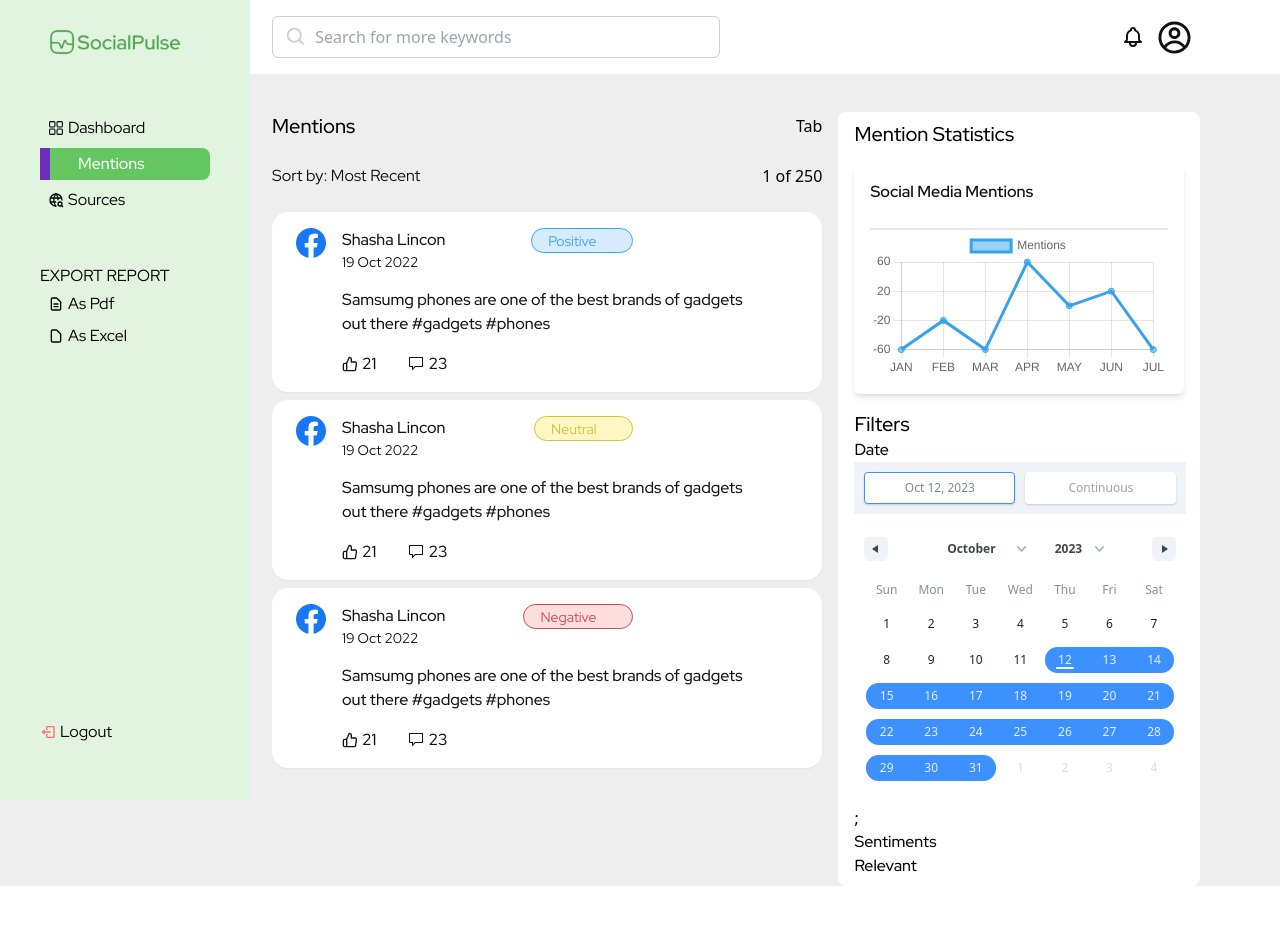
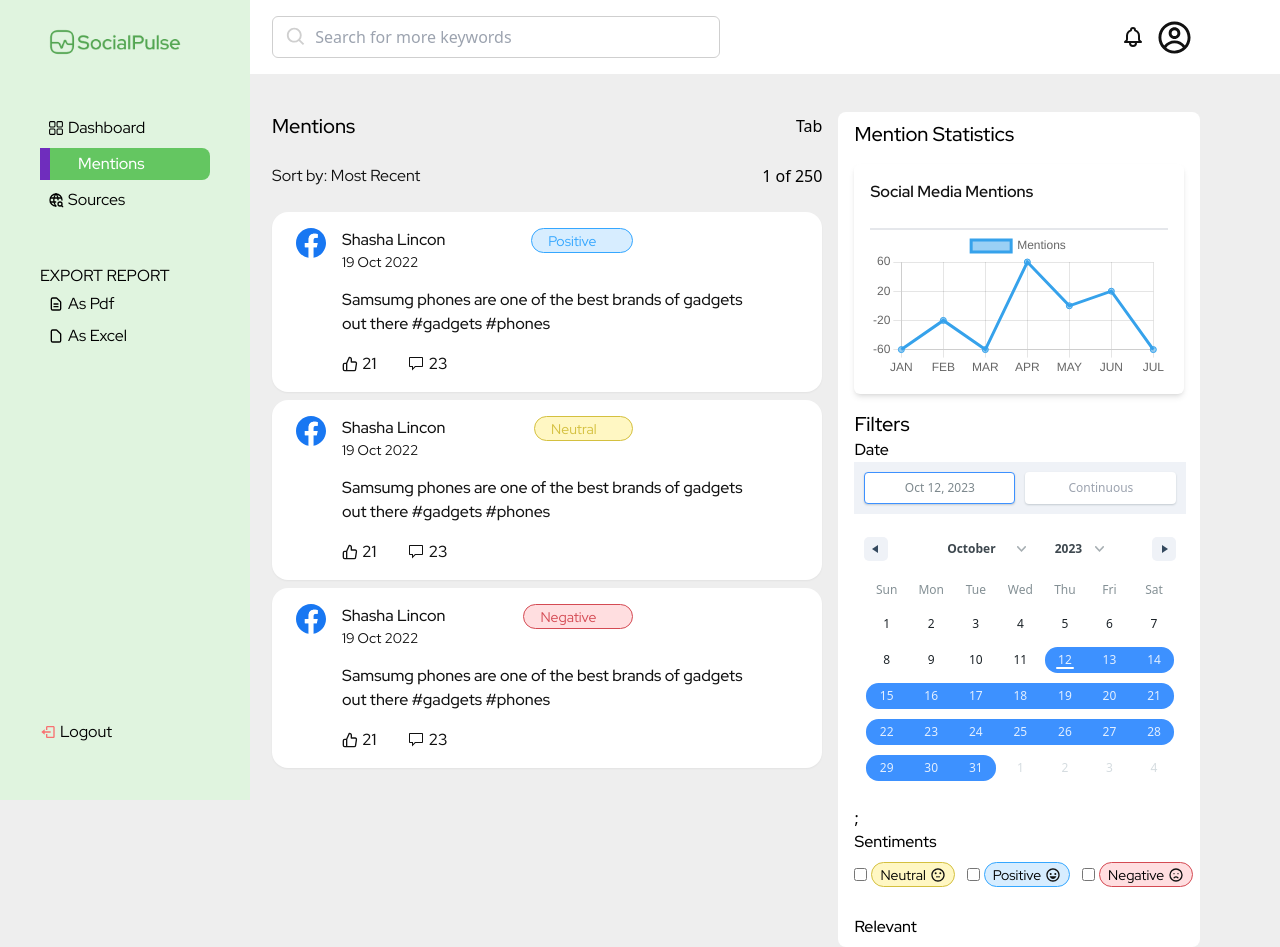
Before and after one commit to egba001/social_pulse_frontend, a React (Vite) app: page /dashboard/mentions in a window 1280 px wide. Before the commit the page ends 886 px from the top, so only its background shows below. Built offline with nearby package versions, Linux system fonts and the light colour scheme; no server answers; sample sign-in values are in the browser's storage; some icons are missing.

Commit message:
mentions dash

```diff
--- a/src/pages/Dashboard/pages/Mentions.jsx
+++ b/src/pages/Dashboard/pages/Mentions.jsx
@@ -16,6 +16,9 @@ import { DateRange } from "react-date-range";
 import "react-date-range/dist/styles.css"; // main css file
 import "react-date-range/dist/theme/default.css"; // theme css file
 import { addDays } from "date-fns";
+import { MdOutlineSentimentNeutral } from "react-icons/md";
+import { BiHappy } from "react-icons/bi";
+import { HiOutlineEmojiSad } from "react-icons/hi";
 
 const Mentions = () => {
   const [data, setData] = useState({
@@ -291,7 +294,34 @@ const Mentions = () => {
             />
             ;
           </div>
-          <h2 className="font-red font-medium text-base">Sentiments</h2>
+          {/* sentiments */}
+          <div className="sentiments">
+            <h2 className="font-red font-medium text-base">Sentiments</h2>
+            <div className="flex gap-3 my-2 mb-7">
+              <label className="flex items-center gap-1 cursor-pointer">
+                <input type="checkbox" />
+                <div className="bg-bg_neutral font-red text-sm p-[0.1rem] px-2 rounded-3xl border border-text_neutral flex items-center gap-1">
+                  Neutral
+                  <MdOutlineSentimentNeutral className="text-dark text-base" />
+                </div>
+              </label>
+              <label className="flex items-center gap-1 cursor-pointer">
+                <input type="checkbox" />
+                <div className="bg-bg_positive font-red text-sm p-[0.1rem] px-2 rounded-3xl border border-text_positive flex items-center gap-1">
+                  Positive
+                  <BiHappy className="text-dark text-base" />
+                </div>
+              </label>
+              <label className="flex items-center gap-1 cursor-pointer">
+                <input type="checkbox" />
+                <div className="bg-bg_negative font-red text-sm p-[0.1rem] px-2 rounded-3xl border border-text_negative flex items-center gap-1">
+                  Negative
+                  <HiOutlineEmojiSad className="text-dark text-base" />
+                </div>
+              </label>
+            </div>
+          </div>
+
           <h2 className="font-red font-medium text-base">Relevant</h2>
         </div>
       </div>
```
Also changed, not shown: 1 other file (tests, documents, lock files or other folders).
